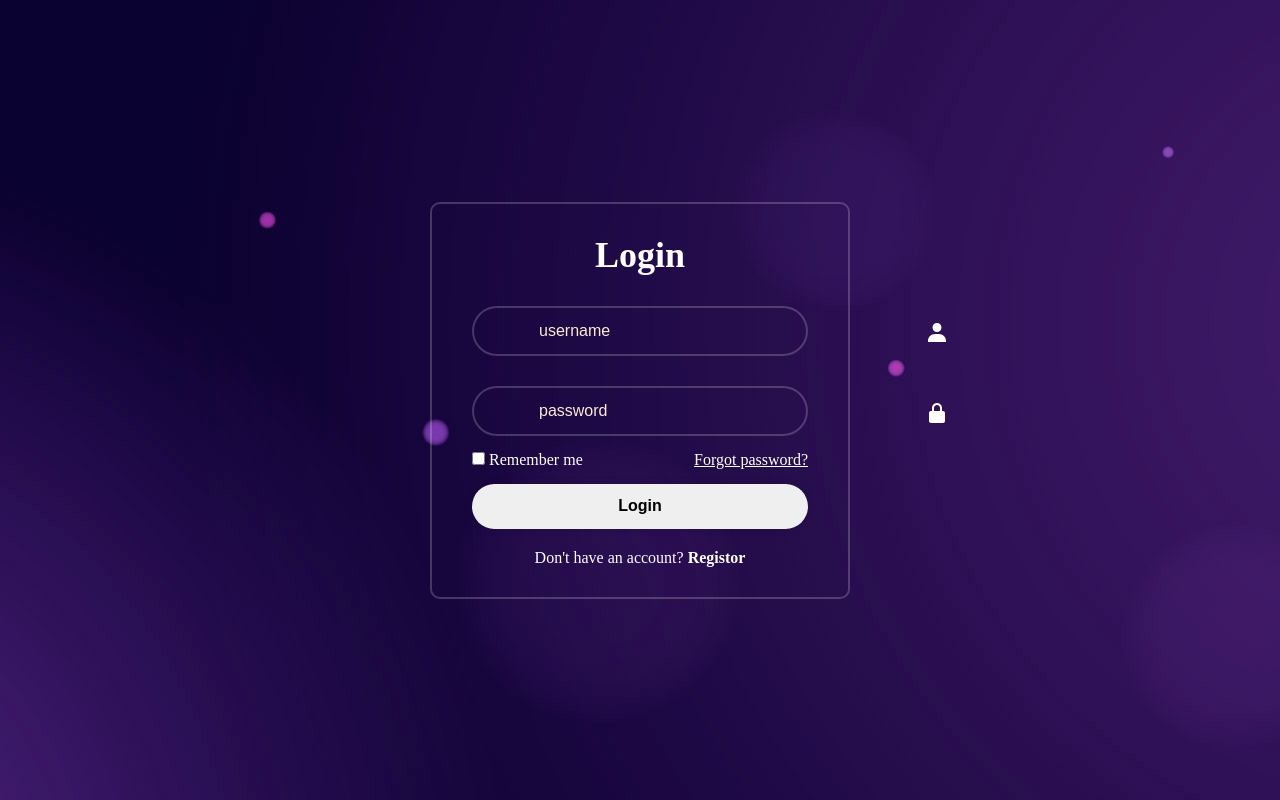
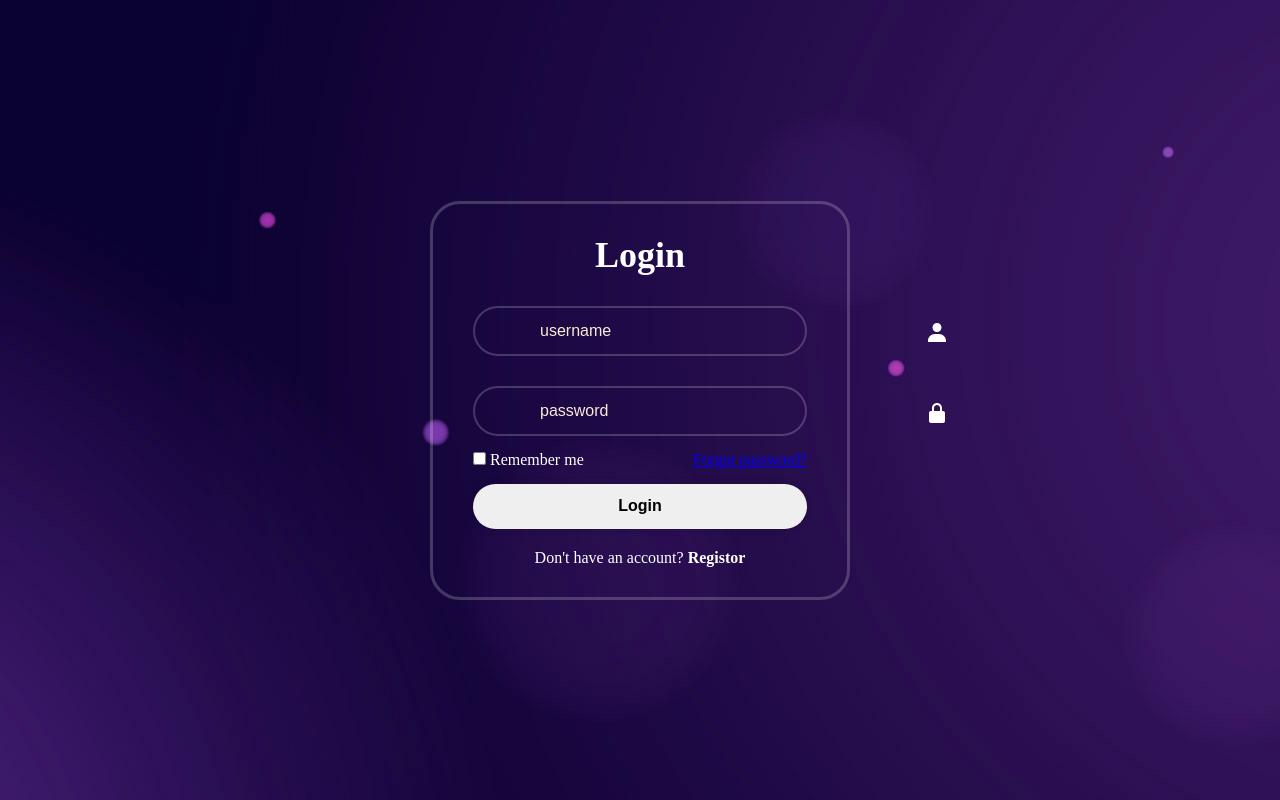
Before and after one commit to Kgabo-Duncan/Login-Form-HTML-CSS, a plain HTML site: page index.html in a window 1280 px wide. In both pictures the pointer is over the link "Forgot password?". Drawn offline with Linux system fonts and the light colour scheme.

Commit message:
modified files

```diff
--- a/css/styles.css
+++ b/css/styles.css
@@ -19,7 +19,8 @@ body{
     color: #fff;
     border-radius: 10px;
     padding: 30px 40px;
-    border: 2px solid rgba(255,255,255, .2);
+    border: 3px solid rgba(255,255,255, .2);
+    border-radius: 30px;
 }
 .wrapper h1{
     font-size: 36px;
@@ -30,7 +31,6 @@ body{
 
     width: 100%;
     height: 50px;
-    /*background: salmon;*/
     margin: 30px 0;
 
 }
@@ -78,6 +78,8 @@ body{
 
 .wrapper .remember-forgot-password a:hover{
     text-decoration: underline;
+    color: blue;
+
 }
 
 .wrapper .btn{
@@ -92,6 +94,9 @@ body{
     font-weight: 600;
 }
 
+.wrapper .btn:hover{
+    background-color: yellowgreen;
+}
 .wrapper .register-link{
     font-size: 16px;
     margin-top: 20px;
@@ -105,4 +110,5 @@ body{
 }
 .wrapper .register-link p a:hover{
     text-decoration: underline;
+    color:blue;
 }
```
Also changed, not shown: index.html (line endings or trailing spaces), javascript/script.js (added).
